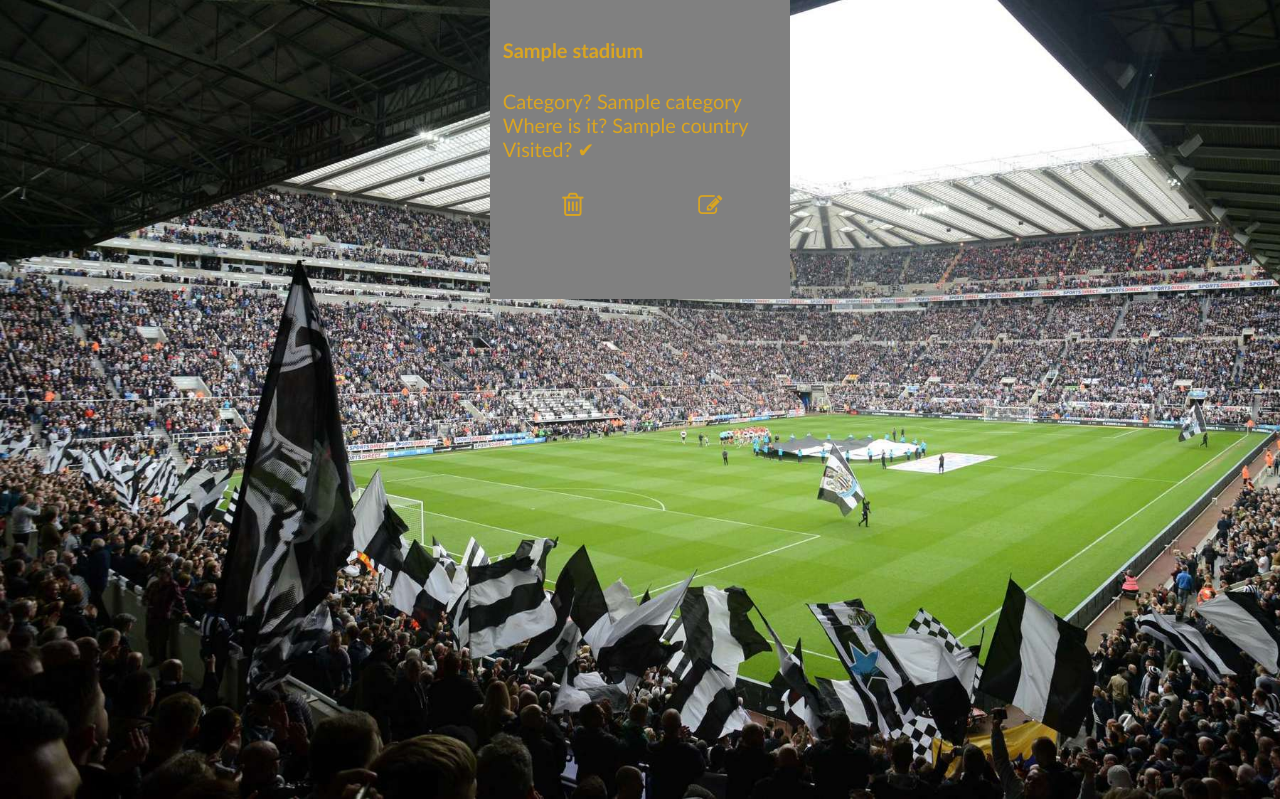
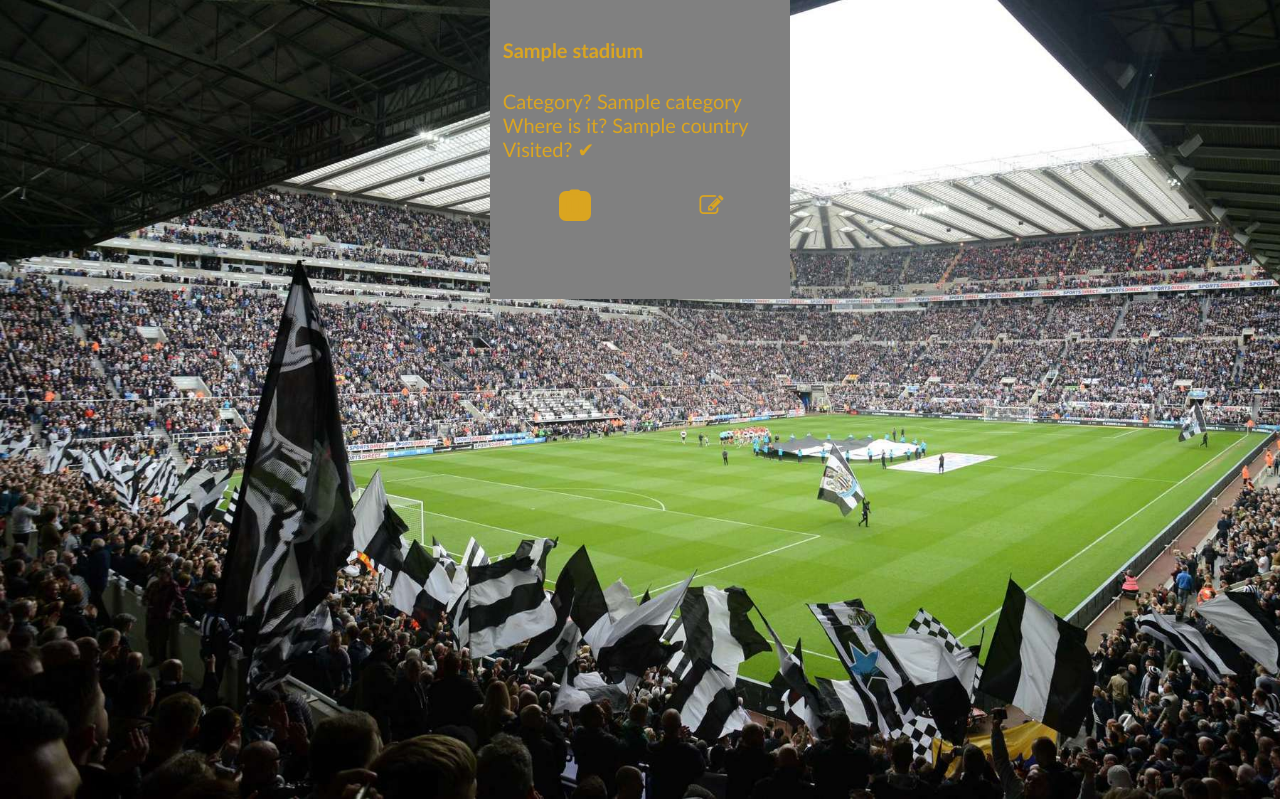
Before and after one commit to garyb6/Project1, a Flask app: page /stadiums in a window 1280 px wide. Shown: the part 128-927 px from the top of the page. Run offline with Flask 2, Linux system fonts and the light colour scheme; a database or web service that is not in the repository returns one stand-in record (values such as "Sample title"); some libraries are stand-ins or nearby versions.

Commit message:
all stadiums icon works

```diff
--- a/templates/countries/index.html
+++ b/templates/countries/index.html
@@ -8,14 +8,17 @@
         <h4>{{country.name}}</h4>
             Language spoken: {{country.language}}
             <br>
+            <br>
             {% if country.visited%}
             <span>Visited? &#10004;</span>
             {%else%}
             <span>Visited? &#10008;</span>
             {% endif %}
+            <br>
+            <br>
         <div class="buttons">
             <form class="update-form" action="/countries/{{country.id}}/edit" method="GET">
-            <button>update</button>
+                <button class="icon-button"><i class="fa fa-edit" style="font-size:24px;"></i></button>
             </form>
         </div>
     </div>
--- a/templates/stadiums/index.html
+++ b/templates/stadiums/index.html
@@ -19,13 +19,13 @@
             <br>
         <div class= "align">
         <div class="buttons">
-            <form class="delete-form button_align" action="/stadiums/{{stadium.id}}/delete" method="POST">
+            <form class="delete-form button" action="/stadiums/{{stadium.id}}/delete" method="POST">
             <button class="icon-button"><i class="fa fa-trash-o fa-3x" style="color: goldenrod" aria-hidden="true"></i></button>
             </form>
         </div>
         <br>
         <div class="buttons">
-            <form class="update-form button_align" action="/stadiums/{{stadium.id}}/edit" method="GET">
+            <form class="update-form" action="/stadiums/{{stadium.id}}/edit" method="GET">
             <button class="icon-button"><i class="fa fa-edit" style="font-size:24px;"></i></button>
             </form>
         </div>
```
